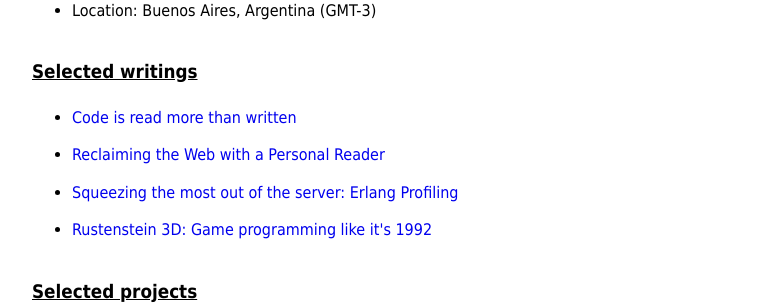
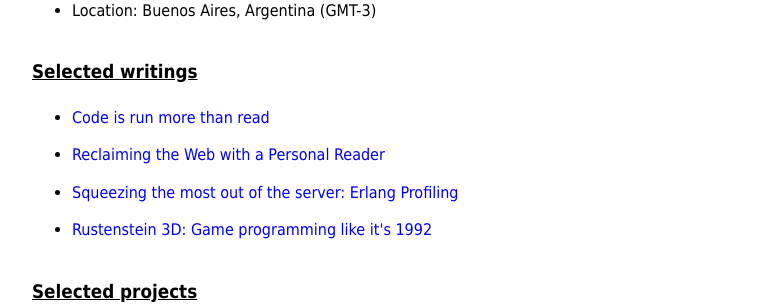
Before and after one commit to facundoolano/olano.dev, a Jekyll site: the page built from resume.html, in a window 1280 px wide and 900 px high, scrolled down 528 px. Shown: the part 152-456 px from the top of the window, without its empty margins (248-1022 px from the left). Built offline with Jekyll 4.4.1, drawn with Linux system fonts in a browser that asks for light colours.

Commit message:
fix post name in resume

```diff
--- a/resume.html
+++ b/resume.html
@@ -29,7 +29,7 @@ head_title: Resume
 
 <h3>Selected writings</h3>
 <ul>
-    <li><a href="/2023-11-30-code-is-run-more-than-read">Code is read more than written</a></li>
+    <li><a href="/2023-11-30-code-is-run-more-than-read">Code is run more than read</a></li>
     <li><a href="/2023-12-12-reclaiming-the-web-with-a-personal-reader">Reclaiming the Web with a Personal Reader</a></li>
     <li><a href="https://tech.nextroll.com/blog/dev/2020/04/07/erlang-profiling.html">Squeezing the most out of the server: Erlang Profiling</a></li>
     <li><a href="https://tech.nextroll.com/blog/dev/2022/02/02/rustenstein.html">Rustenstein 3D: Game programming like it's 1992</a></li>
```
Also changed, not shown: 1 other file.
